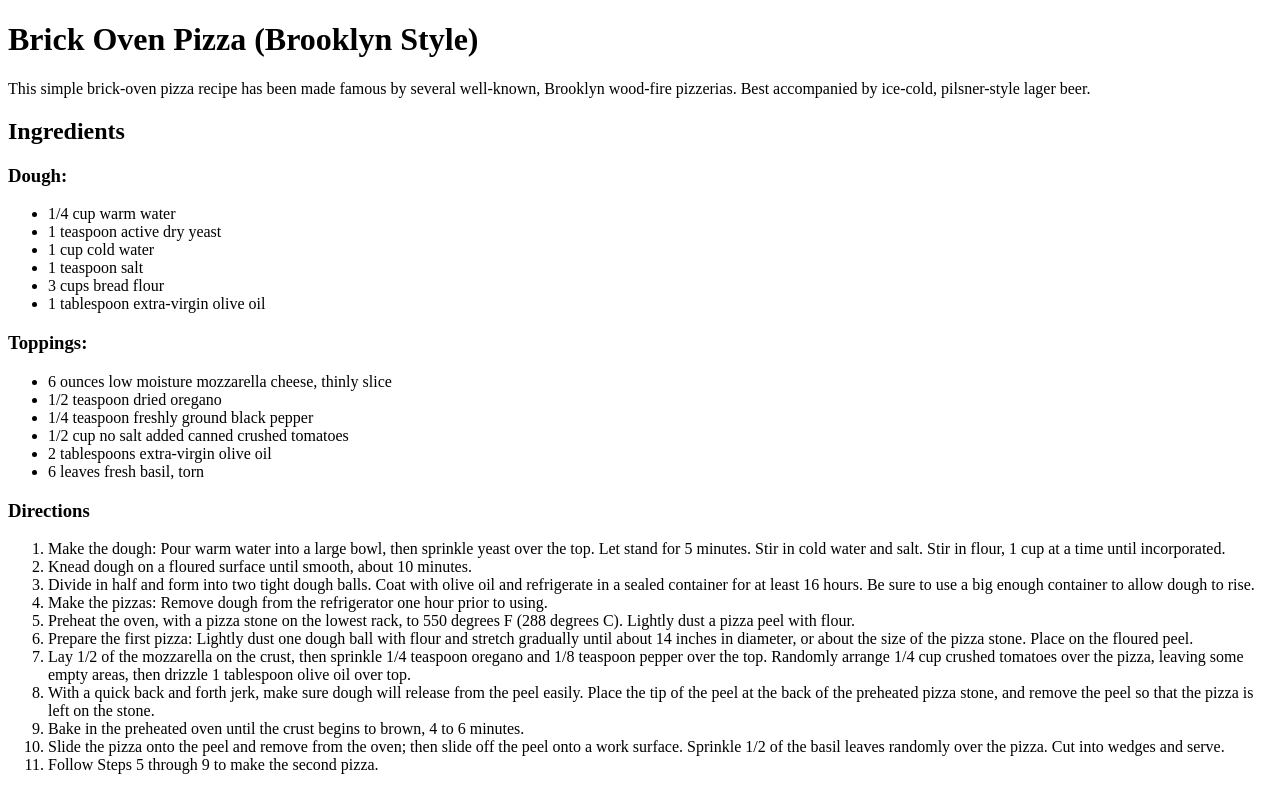
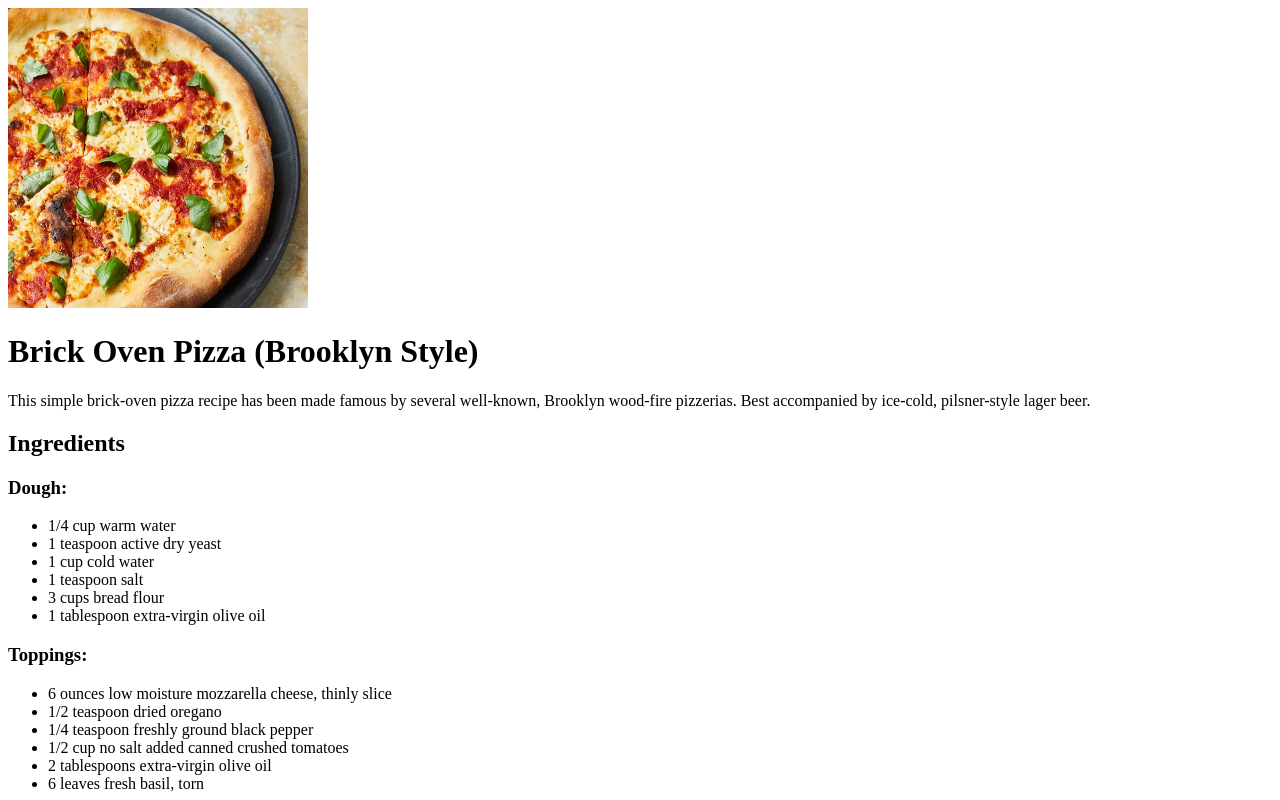
Before and after one commit to xverim/odin-recipes, a plain HTML site: page recipes/pizza.html in a window 1280 px wide. Shown: the top 800 px of the page. Drawn offline with Linux system fonts and the light colour scheme.

Commit message:
Added image and description of brick oven pizza

```diff
--- a/recipes/pizza.html
+++ b/recipes/pizza.html
@@ -6,6 +6,7 @@
     </head>
 
     <body>
+        <img src="../images/brickovenpizza.webp" Alt="Brick Oven Pizza Brooklyn Style" Height="300" Width="300">
         <h1>Brick Oven Pizza (Brooklyn Style)</h1>
 
             <p>This simple brick-oven pizza recipe has been made famous by several well-known,
```
